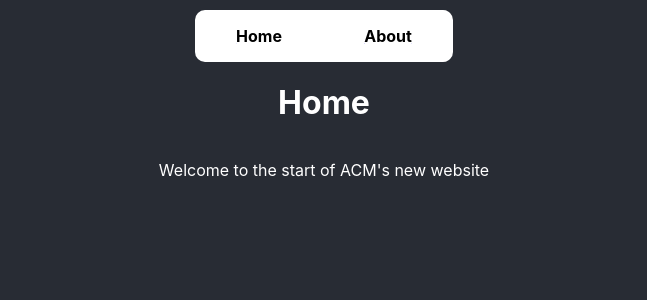
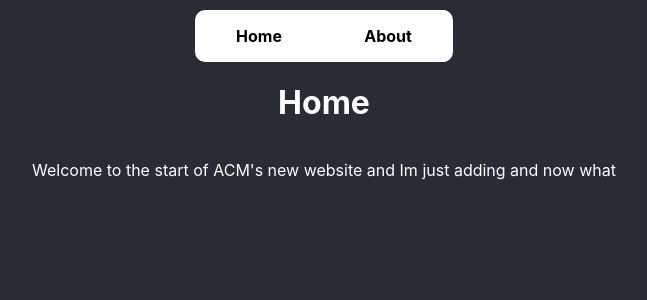
Before and after one commit to mtsuacm/acm-website, a React (Create React App) app: page / in a window 1280 px wide. Shown: the top 300 px of the page, without its empty margins (316-963 px from the left). Built offline with nearby package versions, Linux system fonts and the light colour scheme.

Commit message:
Added a random text to Home.t

```diff
--- a/src/pages/Home.tsx
+++ b/src/pages/Home.tsx
@@ -24,7 +24,7 @@ const Home = () => {
       <NavBar />
       <TextWrapper>
         <h1>Home</h1>
-        <p>Welcome to the start of ACM's new website</p>
+        <p>Welcome to the start of ACM's new website and Im just adding and now what</p>
       </TextWrapper>
     </Wrapper>
   );
```
